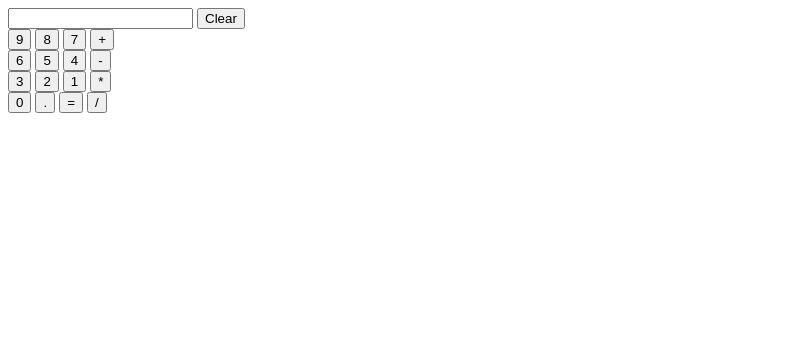
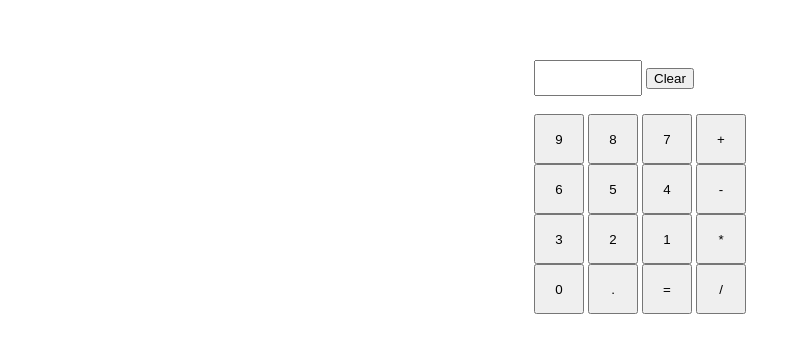
Before and after one commit to mandy-kate/js-calculator, a plain HTML site: page index.html in a window 1280 px wide. Shown: the whole page, without its empty margins (0-801 px from the left). Drawn offline with Linux system fonts and the light colour scheme.

Commit message:
edit css

```diff
--- a/calculator.css
+++ b/calculator.css
@@ -0,0 +1,21 @@
+body {
+  display: flex;
+  align-items: center;
+  justify-content: center;
+  margin-top: 60px;
+}
+
+input {
+  width: 50px;
+  height: 50px;
+}
+
+input {
+  width: 50px;
+  height: 50px;
+}
+
+.displ {
+    width: 100px;
+    height: 30px;
+}
--- a/index.html
+++ b/index.html
@@ -8,9 +8,10 @@
 <body>
 <form name = calcform>
   <div>
-  <input type = text name = display style = "text-align:right">
+  <input class="displ" type = text name = display style = "text-align:right">
   <button onClick="clear()">Clear</button>
   </div>
+  <br/>
   <div>
     <input type = button name = btn9 value = 9 onclick="displayNum(btn9.value)">
     <input type = button name = btn8 value = 8 onclick="displayNum(btn8.value)">
```
